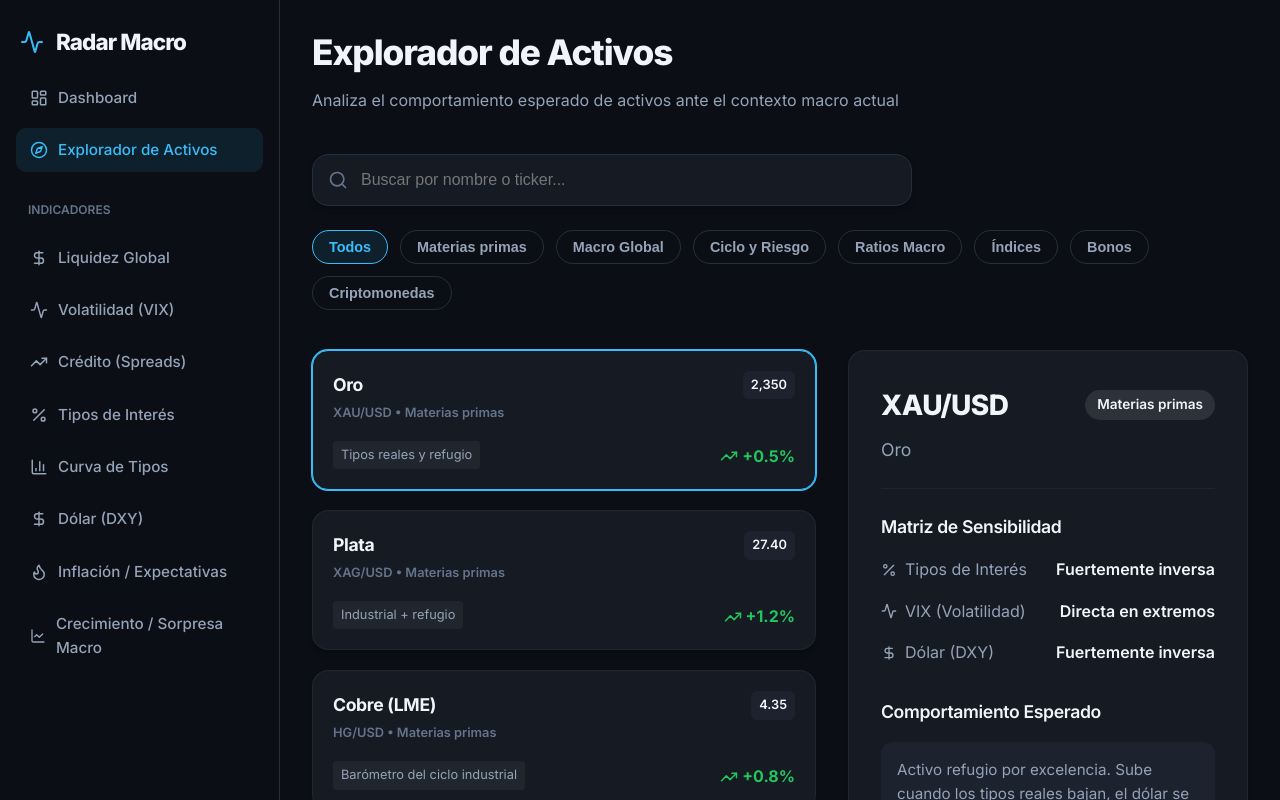
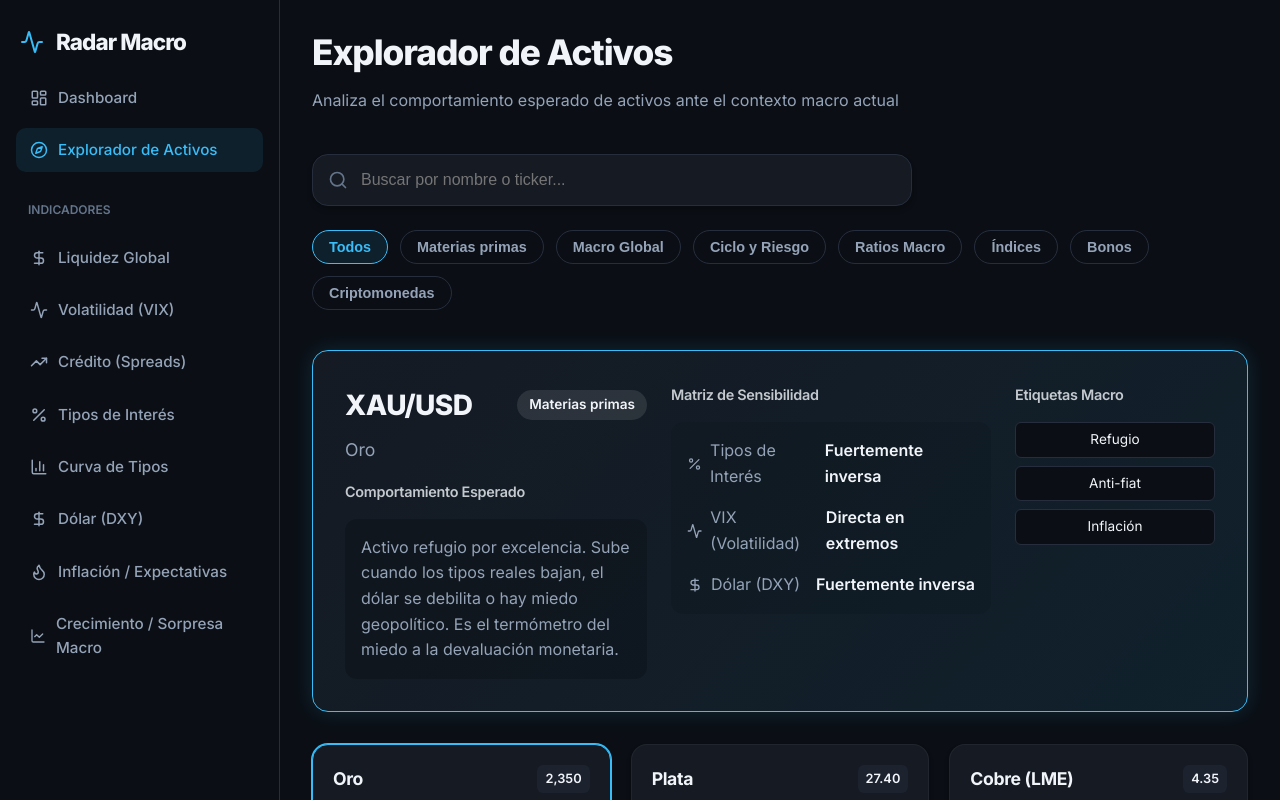
Before and after one commit to juaneloyg/radar-macro-inversiones, a React (Vite) app: page /assets in a window 1280 px wide. Shown: the top 800 px of the page. Built offline with nearby package versions, Linux system fonts and the light colour scheme.

Commit message:
refactor: mover detalle de activos arriba y mejorar estilo destacado

```diff
--- a/src/index.css
+++ b/src/index.css
@@ -30,9 +30,9 @@
   --status-defensive-dim: rgba(239, 68, 68, 0.15);
   --status-defensive-glow: rgba(239, 68, 68, 0.3);
 
-  --shadow-sm: 0 4px 6px -1px rgba(0,0,0,0.2), 0 2px 4px -2px rgba(0,0,0,0.2);
-  --shadow-md: 0 10px 15px -3px rgba(0,0,0,0.3), 0 4px 6px -4px rgba(0,0,0,0.2);
-  --shadow-hero: 0 20px 25px -5px rgba(0,0,0,0.4), 0 8px 10px -6px rgba(0,0,0,0.3);
+  --shadow-sm: 0 4px 6px -1px rgba(0, 0, 0, 0.2), 0 2px 4px -2px rgba(0, 0, 0, 0.2);
+  --shadow-md: 0 10px 15px -3px rgba(0, 0, 0, 0.3), 0 4px 6px -4px rgba(0, 0, 0, 0.2);
+  --shadow-hero: 0 20px 25px -5px rgba(0, 0, 0, 0.4), 0 8px 10px -6px rgba(0, 0, 0, 0.3);
 
   --border-radius: 16px;
   --border-radius-lg: 24px;
@@ -54,7 +54,12 @@ body {
   min-height: 100vh;
 }
 
-h1, h2, h3, h4, h5, h6 {
+h1,
+h2,
+h3,
+h4,
+h5,
+h6 {
   font-weight: 600;
   color: var(--text-primary);
   letter-spacing: -0.02em;
@@ -100,7 +105,8 @@ a {
   background-color: var(--surface-color);
   border: 1px solid var(--border-light);
   border-radius: var(--border-radius);
-  padding: 20px; /* Reduced from 28px */
+  padding: 20px;
+  /* Reduced from 28px */
   box-shadow: var(--shadow-sm);
   transition: all var(--transition-speed);
 }
@@ -126,7 +132,8 @@ a {
 }
 
 .sidebar-header {
-  padding: 24px 20px 16px 20px; /* Reduced from 40px/24px/32px */
+  padding: 24px 20px 16px 20px;
+  /* Reduced from 40px/24px/32px */
 }
 
 .sidebar-title {
@@ -149,12 +156,14 @@ a {
   display: flex;
   align-items: center;
   gap: 10px;
-  padding: 10px 14px; /* Reduced from 14px 18px */
+  padding: 10px 14px;
+  /* Reduced from 14px 18px */
   border-radius: 10px;
   color: var(--text-secondary);
   font-weight: 500;
   transition: all var(--transition-speed);
-  font-size: 0.95rem; /* Reduced from 1.05rem */
+  font-size: 0.95rem;
+  /* Reduced from 1.05rem */
 }
 
 .nav-item:hover {
@@ -170,7 +179,8 @@ a {
 /* Main Content */
 .main-content {
   flex: 1;
-  padding: 24px 32px; /* Reduced from 40px 48px */
+  padding: 24px 32px;
+  /* Reduced from 40px 48px */
   overflow-y: auto;
   transition: padding var(--transition-speed);
 }
@@ -212,16 +222,19 @@ a {
 }
 
 .dashboard-wrapper {
-  max-width: 1280px; /* Increased max-width */
+  max-width: 1280px;
+  /* Increased max-width */
   margin: 0 auto;
 }
 
 .dashboard-header-modern {
-  margin-bottom: 32px; /* Reduced from 56px */
+  margin-bottom: 32px;
+  /* Reduced from 56px */
 }
 
 .dashboard-title {
-  font-size: 2.2rem; /* Reduced from 2.75rem */
+  font-size: 2.2rem;
+  /* Reduced from 2.75rem */
   font-weight: 800;
   margin-bottom: 8px;
   letter-spacing: -0.03em;
@@ -229,7 +242,8 @@ a {
 
 .dashboard-subtitle {
   color: var(--text-secondary);
-  font-size: 1rem; /* Reduced from 1.15rem */
+  font-size: 1rem;
+  /* Reduced from 1.15rem */
   font-weight: 400;
 }
 
@@ -240,13 +254,15 @@ a {
   border-top: 1px solid rgba(255, 255, 255, 0.08);
   border-radius: var(--border-radius-lg);
   box-shadow: var(--shadow-hero);
-  margin-bottom: 32px; /* Reduced from 72px */
+  margin-bottom: 32px;
+  /* Reduced from 72px */
   overflow: hidden;
 }
 
 .hero-left {
   flex: 0 0 45%;
-  padding: 32px 40px; /* Reduced from 64px */
+  padding: 32px 40px;
+  /* Reduced from 64px */
   display: flex;
   flex-direction: column;
   justify-content: center;
@@ -256,27 +272,42 @@ a {
 
 .hero-right {
   flex: 1;
-  padding: 32px 40px; /* Reduced from 64px */
+  padding: 32px 40px;
+  /* Reduced from 64px */
   display: flex;
   flex-direction: column;
   justify-content: center;
 }
 
 .score-giant-value {
-  font-size: 5.5rem; /* Reduced from 8.5rem */
+  font-size: 5.5rem;
+  /* Reduced from 8.5rem */
   font-weight: 800;
   line-height: 0.9;
   letter-spacing: -0.06em;
-  margin: 16px 0 20px 0; /* Reduced margins */
+  margin: 16px 0 20px 0;
+  /* Reduced margins */
   text-shadow: 0 0 60px currentColor;
 }
 
-.score-favorable { color: var(--status-favorable); opacity: 0.95; }
-.score-neutral { color: var(--status-neutral); opacity: 0.95; }
-.score-defensive { color: var(--status-defensive); opacity: 0.95; }
+.score-favorable {
+  color: var(--status-favorable);
+  opacity: 0.95;
+}
+
+.score-neutral {
+  color: var(--status-neutral);
+  opacity: 0.95;
+}
+
+.score-defensive {
+  color: var(--status-defensive);
+  opacity: 0.95;
+}
 
 .interpretation-text {
-  font-size: 1.05rem; /* Reduced from 1.25rem */
+  font-size: 1.05rem;
+  /* Reduced from 1.25rem */
   color: var(--text-secondary);
   line-height: 1.5;
   margin-top: 24px;
@@ -286,7 +317,8 @@ a {
 .breakdown-row {
   display: flex;
   justify-content: space-between;
-  padding: 10px 0; /* Reduced from 16px */
+  padding: 10px 0;
+  /* Reduced from 16px */
   border-bottom: 1px solid var(--border-light);
 }
 
@@ -295,9 +327,11 @@ a {
 }
 
 .section-title {
-  font-size: 1.25rem; /* Reduced from 1.5rem */
+  font-size: 1.25rem;
+  /* Reduced from 1.5rem */
   font-weight: 700;
-  margin-bottom: 20px; /* Reduced from 32px */
+  margin-bottom: 20px;
+  /* Reduced from 32px */
   color: var(--text-primary);
   display: flex;
   align-items: center;
@@ -309,8 +343,10 @@ a {
 .middle-section {
   display: grid;
   grid-template-columns: 1.15fr 0.85fr;
-  gap: 20px; /* Reduced from 32px */
-  margin-bottom: 40px; /* Reduced from 72px */
+  gap: 20px;
+  /* Reduced from 32px */
+  margin-bottom: 40px;
+  /* Reduced from 72px */
 }
 
 .featured-card {
@@ -318,11 +354,13 @@ a {
   background: var(--surface-color);
   border: 1px solid var(--border-light);
   border-radius: var(--border-radius-lg);
-  padding: 24px; /* Reduced from 40px */
+  padding: 24px;
+  /* Reduced from 40px */
   box-shadow: var(--shadow-sm);
   cursor: pointer;
   display: flex;
-  gap: 32px; /* Reduced from 48px */
+  gap: 32px;
+  /* Reduced from 48px */
   transition: all var(--transition-speed);
 }
 
@@ -397,7 +435,8 @@ a {
   color: var(--text-muted);
   font-weight: 600;
   letter-spacing: 0.1em;
-  padding-left: 32px; /* aligns with the matrix, accounting for y-axis space */
+  padding-left: 32px;
+  /* aligns with the matrix, accounting for y-axis space */
 }
 
 .regime-matrix {
@@ -427,13 +466,37 @@ a {
   transition: opacity 0.2s;
 }
 
-.quadrant:nth-child(2n) { border-right: none; }
-.quadrant:nth-last-child(-n+2) { border-bottom: none; }
+.quadrant:nth-child(2n) {
+  border-right: none;
+}
 
-.q-tl { background: rgba(239, 68, 68, 0.04); color: var(--status-defensive); opacity: 0.8; }
-.q-tr { background: rgba(234, 179, 8, 0.04); color: var(--status-neutral); opacity: 0.8; }
-.q-bl { background: rgba(148, 163, 184, 0.04); color: var(--text-secondary); opacity: 0.8; }
-.q-br { background: rgba(34, 197, 94, 0.04); color: var(--status-favorable); opacity: 0.8; }
+.quadrant:nth-last-child(-n+2) {
+  border-bottom: none;
+}
+
+.q-tl {
+  background: rgba(239, 68, 68, 0.04);
+  color: var(--status-defensive);
+  opacity: 0.8;
+}
+
+.q-tr {
+  background: rgba(234, 179, 8, 0.04);
+  color: var(--status-neutral);
+  opacity: 0.8;
+}
+
+.q-bl {
+  background: rgba(148, 163, 184, 0.04);
+  color: var(--text-secondary);
+  opacity: 0.8;
+}
+
+.q-br {
+  background: rgba(34, 197, 94, 0.04);
+  color: var(--status-favorable);
+  opacity: 0.8;
+}
 
 .position-marker {
   position: absolute;
@@ -441,10 +504,12 @@ a {
   height: 20px;
   background-color: var(--brand-primary);
   border-radius: 50%;
-  transform: translate(-50%, 50%); /* Centers the dot on the exact coordinate */
+  transform: translate(-50%, 50%);
+  /* Centers the dot on the exact coordinate */
   box-shadow: 0 0 0 4px var(--bg-color), 0 0 15px var(--brand-primary);
   z-index: 10;
-  transition: all 1s ease-out; /* Smooth transition if data changes */
+  transition: all 1s ease-out;
+  /* Smooth transition if data changes */
 }
 
 .marker-pulse {
@@ -460,46 +525,68 @@ a {
 }
 
 @keyframes pulse {
-  0% { transform: scale(1); opacity: 0.8; }
-  100% { transform: scale(3); opacity: 0; }
+  0% {
+    transform: scale(1);
+    opacity: 0.8;
+  }
+
+  100% {
+    transform: scale(3);
+    opacity: 0;
+  }
 }
 
 .modern-grid {
   display: grid;
-  grid-template-columns: repeat(auto-fill, minmax(260px, 1fr)); /* Reduced min-width from 320px */
-  gap: 20px; /* Reduced from 32px */
+  grid-template-columns: repeat(auto-fill, minmax(260px, 1fr));
+  /* Reduced min-width from 320px */
+  gap: 20px;
+  /* Reduced from 32px */
 }
 
 .indicator-card {
   display: flex;
   flex-direction: column;
-  padding: 20px; /* Reduced from 32px */
+  padding: 20px;
+  /* Reduced from 32px */
   border-radius: var(--border-radius);
 }
 
 .indicator-card .indicator-card-title {
-  font-size: 1rem; /* Reduced from 1.15rem */
+  font-size: 1rem;
+  /* Reduced from 1.15rem */
 }
 
 .indicator-card .indicator-card-value {
-  font-size: 1.75rem; /* Reduced from 2.25rem */
+  font-size: 1.75rem;
+  /* Reduced from 2.25rem */
 }
 
-.change-up { color: var(--status-favorable); }
-.change-down { color: var(--status-defensive); }
-.change-flat { color: var(--text-secondary); }
+.change-up {
+  color: var(--status-favorable);
+}
+
+.change-down {
+  color: var(--status-defensive);
+}
+
+.change-flat {
+  color: var(--text-secondary);
+}
 
 .indicator-chart-small {
-  height: 60px; /* Reduced from 90px */
+  height: 60px;
+  /* Reduced from 90px */
   width: 100%;
-  margin-top: 16px; /* Reduced from 32px */
+  margin-top: 16px;
+  /* Reduced from 32px */
 }
 
-/* Asset Explorer Split Layout */
+/* Asset Explorer Layout - Refactored to vertical */
 .asset-explorer-split {
   display: flex;
+  flex-direction: column;
   gap: 32px;
-  align-items: flex-start;
 }
 
 .asset-list-container {
@@ -556,7 +643,7 @@ a {
 .asset-sensitivity-tag {
   font-size: 0.8rem;
   color: var(--text-secondary);
-  background: rgba(255,255,255,0.05);
+  background: rgba(255, 255, 255, 0.05);
   padding: 4px 8px;
   border-radius: 4px;
 }
@@ -568,20 +655,40 @@ a {
   font-weight: 700;
 }
 
-.asset-trend-val.up { color: var(--status-favorable); }
-.asset-trend-val.down { color: var(--status-defensive); }
+.asset-trend-val.up {
+  color: var(--status-favorable);
+}
 
-.asset-detail-panel {
-  width: 400px;
-  position: sticky;
-  top: 24px;
+.asset-trend-val.down {
+  color: var(--status-defensive);
+}
+
+.asset-detail-panel-top {
+  position: relative;
+  width: 100%;
   padding: 32px;
+  background: linear-gradient(135deg, var(--surface-color), var(--brand-primary-dim));
+  /* Blueish tint */
+  border: 1px solid var(--brand-primary);
+  box-shadow: 0 0 20px rgba(56, 189, 248, 0.15);
+  animation: slideDown 0.3s ease-out;
+}
+
+@keyframes slideDown {
+  from {
+    opacity: 0;
+    transform: translateY(-20px);
+  }
+
+  to {
+    opacity: 1;
+    transform: translateY(0);
+  }
 }
 
 .detail-panel-header {
   margin-bottom: 24px;
   padding-bottom: 24px;
-  border-bottom: 1px solid var(--border-light);
 }
 
 .detail-title-row {
@@ -597,7 +704,7 @@ a {
 }
 
 .detail-cat-badge {
-  background: rgba(255,255,255,0.1);
+  background: rgba(255, 255, 255, 0.1);
   color: var(--text-primary);
   padding: 4px 12px;
   border-radius: 20px;
@@ -671,12 +778,16 @@ a {
 /* --- RESPONSIVE DESIGN --- */
 
 @media (max-width: 1200px) {
-  .hero-left, .hero-right {
+
+  .hero-left,
+  .hero-right {
     padding: 48px;
   }
+
   .score-giant-value {
     font-size: 6.5rem;
   }
+
   .asset-detail-panel {
     width: 320px;
   }
@@ -695,7 +806,7 @@ a {
     z-index: 1000;
     transition: transform var(--transition-speed) ease-in-out;
     background-color: var(--bg-color);
-    box-shadow: 20px 0 50px rgba(0,0,0,0.5);
+    box-shadow: 20px 0 50px rgba(0, 0, 0, 0.5);
   }
 
   .sidebar.open {
@@ -708,7 +819,8 @@ a {
 
   .app-container {
     flex-direction: column;
-    padding-top: 64px; /* Space for mobile header */
+    padding-top: 64px;
+    /* Space for mobile header */
   }
 
   .score-hero {
@@ -778,7 +890,8 @@ a {
     grid-template-columns: 1fr;
   }
 
-  .hero-left, .hero-right {
+  .hero-left,
+  .hero-right {
     padding: 32px 20px;
   }
 
@@ -807,8 +920,15 @@ a {
 }
 
 @keyframes fadeIn {
-  from { opacity: 0; transform: translateY(10px); }
-  to { opacity: 1; transform: translateY(0); }
+  from {
+    opacity: 0;
+    transform: translateY(10px);
+  }
+
+  to {
+    opacity: 1;
+    transform: translateY(0);
+  }
 }
 
 .detail-header {
@@ -895,28 +1015,33 @@ a {
 .range-picker {
   display: flex;
   background-color: var(--surface-highlight);
-  padding: 6px; /* Increased from 4px */
+  padding: 6px;
+  /* Increased from 4px */
   border-radius: 12px;
   border: 1px solid var(--border-light);
-  gap: 6px; /* Increased from 2px */
+  gap: 6px;
+  /* Increased from 2px */
 }
 
 .range-btn {
   background: transparent;
   border: none;
   color: var(--text-muted);
-  padding: 8px 14px; /* Increased from 6px 12px */
-  font-size: 0.85rem; /* Slightly larger */
+  padding: 8px 14px;
+  /* Increased from 6px 12px */
+  font-size: 0.85rem;
+  /* Slightly larger */
   font-weight: 700;
   cursor: pointer;
   border-radius: 8px;
   transition: all 0.2s;
-  min-width: 52px; /* Increased from 48px */
+  min-width: 52px;
+  /* Increased from 48px */
 }
 
 .range-btn:hover {
   color: var(--text-primary);
-  background-color: rgba(255,255,255,0.05);
+  background-color: rgba(255, 255, 255, 0.05);
 }
 
 .range-btn.active {
--- a/src/pages/AssetExplorer.jsx
+++ b/src/pages/AssetExplorer.jsx
@@ -88,10 +88,72 @@ export default function AssetExplorer() {
         </div>
       </div>
 
-      {/* Split Layout */}
-      <div className="asset-explorer-split">
+      {/* Top Detail Panel (Selected Asset) */}
+      {selectedAsset && (
+        <div className="asset-detail-panel-top card" style={{ marginBottom: '32px' }}>
+          <div style={{ display: 'flex', justifyContent: 'space-between', flexWrap: 'wrap', gap: '24px' }}>
 
-        {/* Left List Grid */}
+            {/* Left Info Column */}
+            <div style={{ flex: '1 1 300px' }}>
+              <div className="detail-panel-header" style={{ border: 'none', marginBottom: '16px', padding: 0 }}>
+                <div className="detail-title-row">
+                  <h2 className="detail-ticker">{selectedAsset.ticker}</h2>
+                  <span className="detail-cat-badge">
+                    {selectedAsset.category}
+                  </span>
+                </div>
+                <p className="detail-asset-name">{selectedAsset.name}</p>
+              </div>
+
+              <h4 className="detail-section-subtitle" style={{ fontSize: '0.9rem', opacity: 0.8 }}>Comportamiento Esperado</h4>
+              <div className="behavior-box" style={{ background: 'rgba(0,0,0,0.2)', marginBottom: '0' }}>
+                <p className="behavior-text" style={{ fontSize: '1rem' }}>
+                  {selectedAsset.expectedBehavior}
+                </p>
+              </div>
+            </div>
+
+            {/* Middle Sensitivity Column */}
+            <div style={{ flex: '0 0 320px' }}>
+              <h4 className="detail-section-subtitle" style={{ fontSize: '0.9rem', opacity: 0.8 }}>Matriz de Sensibilidad</h4>
+              <div className="sensitivity-rows" style={{ background: 'rgba(0,0,0,0.1)', padding: '16px', borderRadius: '12px' }}>
+                <div className="sensitivity-row">
+                  <span className="sensitivity-label">
+                    <Percent size={16} /> Tipos de Interés
+                  </span>
+                  <span className="sensitivity-value">{selectedAsset.intRateRelation}</span>
+                </div>
+                <div className="sensitivity-row">
+                  <span className="sensitivity-label">
+                    <Activity size={16} /> VIX (Volatilidad)
+                  </span>
+                  <span className="sensitivity-value">{selectedAsset.vixRelation}</span>
+                </div>
+                <div className="sensitivity-row">
+                  <span className="sensitivity-label">
+                    <DollarSign size={16} /> Dólar (DXY)
+                  </span>
+                  <span className="sensitivity-value">{selectedAsset.usdRelation}</span>
+                </div>
+              </div>
+            </div>
+
+            {/* Right Tags Column */}
+            <div style={{ flex: '0 0 200px' }}>
+              <h4 className="detail-section-subtitle" style={{ fontSize: '0.9rem', opacity: 0.8 }}>Etiquetas Macro</h4>
+              <div className="detail-tags" style={{ display: 'flex', flexDirection: 'column', gap: '8px' }}>
+                {selectedAsset.tags.map(tag => (
+                  <span key={tag} className="detail-tag" style={{ textAlign: 'center', width: '100%' }}>
+                    {tag}
+                  </span>
+                ))}
+              </div>
+            </div>
+          </div>
+        </div>
+      )}
+
+      {/* Grid of Assets */}
       <div className="asset-list-container">
         {filteredAssets.length === 0 ? (
           <div className="no-results">
@@ -126,60 +188,6 @@ export default function AssetExplorer() {
           ))
         )}
       </div>
-
-        {/* Right Detail Panel */}
-        {selectedAsset && (
-          <div className="asset-detail-panel card">
-            <div className="detail-panel-header">
-              <div className="detail-title-row">
-                <h2 className="detail-ticker">{selectedAsset.ticker}</h2>
-                <span className="detail-cat-badge">
-                  {selectedAsset.category}
-                </span>
-              </div>
-              <p className="detail-asset-name">{selectedAsset.name}</p>
-            </div>
-
-            <h4 className="detail-section-subtitle">Matriz de Sensibilidad</h4>
-            <div className="sensitivity-rows">
-              <div className="sensitivity-row">
-                <span className="sensitivity-label">
-                  <Percent size={16} /> Tipos de Interés
-                </span>
-                <span className="sensitivity-value">{selectedAsset.intRateRelation}</span>
-              </div>
-              <div className="sensitivity-row">
-                <span className="sensitivity-label">
-                  <Activity size={16} /> VIX (Volatilidad)
-                </span>
-                <span className="sensitivity-value">{selectedAsset.vixRelation}</span>
-              </div>
-              <div className="sensitivity-row">
-                <span className="sensitivity-label">
-                  <DollarSign size={16} /> Dólar (DXY)
-                </span>
-                <span className="sensitivity-value">{selectedAsset.usdRelation}</span>
-              </div>
-            </div>
-
-            <h4 className="detail-section-subtitle">Comportamiento Esperado</h4>
-            <div className="behavior-box">
-              <p className="behavior-text">
-                {selectedAsset.expectedBehavior}
-              </p>
-            </div>
-
-            <h4 className="detail-section-subtitle">Etiquetas Macro</h4>
-            <div className="detail-tags">
-              {selectedAsset.tags.map(tag => (
-                <span key={tag} className="detail-tag">
-                  {tag}
-                </span>
-              ))}
-            </div>
-          </div>
-        )}
-      </div>
     </div>
   );
 }
```
Lines whose indentation alone changed are shown as unchanged.
